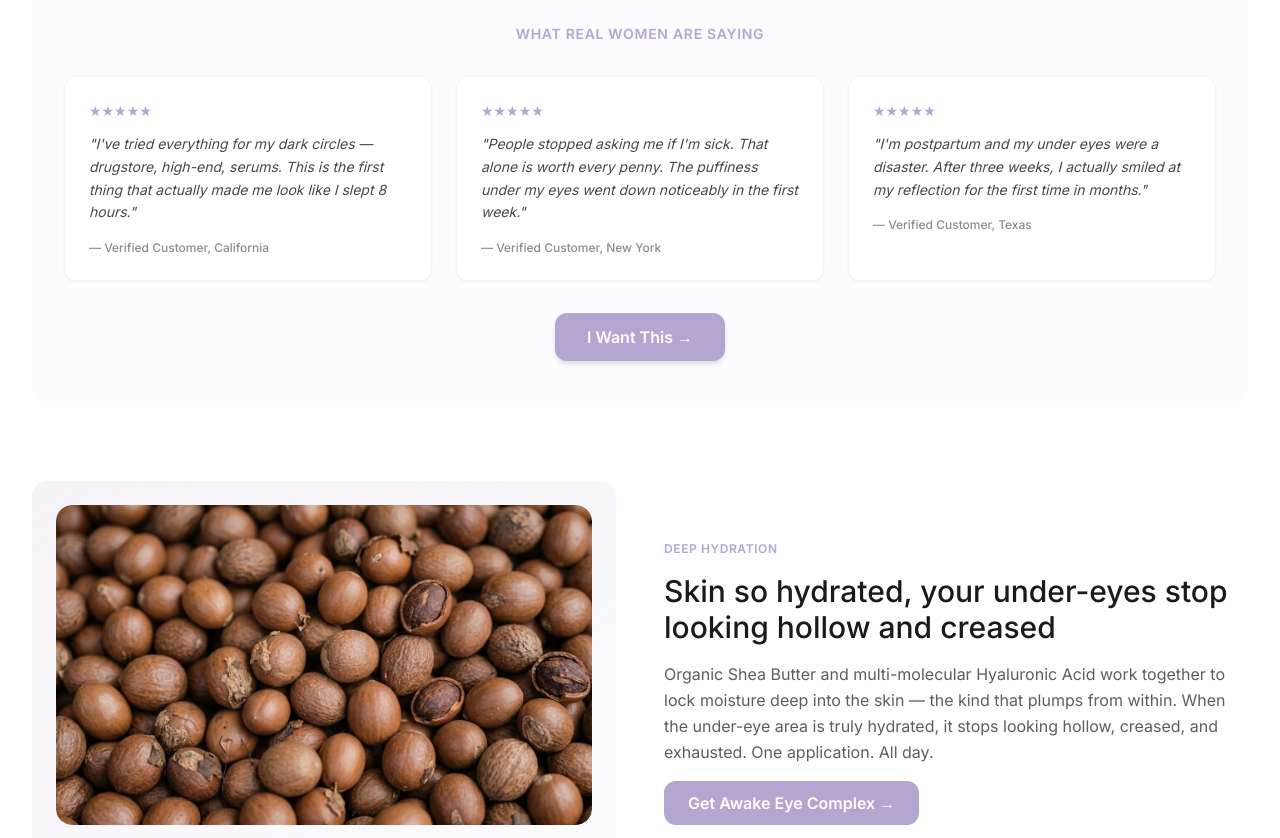
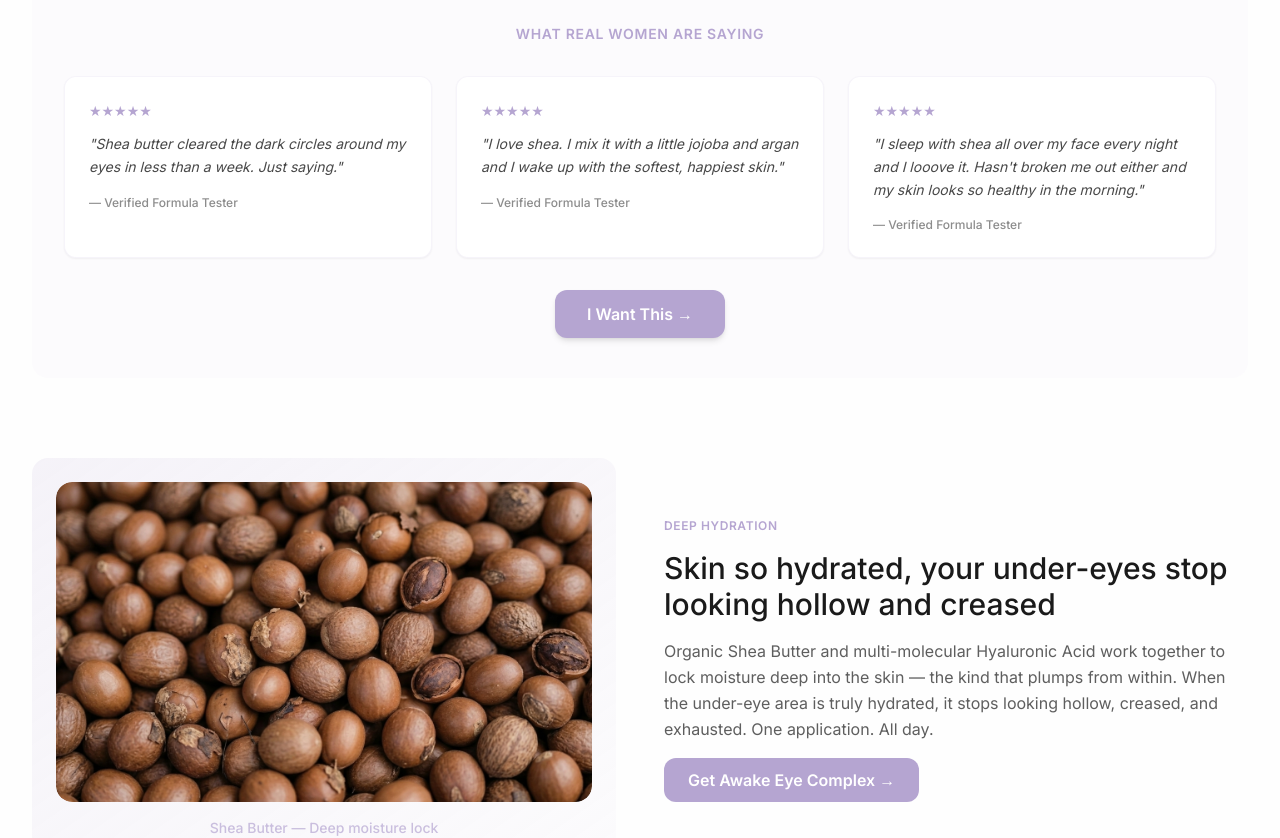
Before and after one commit to mateushahndev/lumaru, a Next.js app: page / in a window 1280 px wide. Shown: the part 1740-2578 px from the top of the page. Built offline with nearby package versions, Linux system fonts and the light colour scheme.

Commit message:
Trocando depoimentos exemplares por depoimentos reais

```diff
--- a/app/page.tsx
+++ b/app/page.tsx
@@ -41,20 +41,20 @@ const testimonialsSet1 = [
   {
     id: 1,
     rating: 5,
-    text: "I've tried everything for my dark circles — drugstore, high-end, serums. This is the first thing that actually made me look like I slept 8 hours.",
-    author: "Verified Customer, California",
+    text: "Shea butter cleared the dark circles around my eyes in less than a week. Just saying.",
+    author: "Verified Formula Tester",
   },
   {
     id: 2,
     rating: 5,
-    text: "People stopped asking me if I'm sick. That alone is worth every penny. The puffiness under my eyes went down noticeably in the first week.",
-    author: "Verified Customer, New York",
+    text: "I love shea. I mix it with a little jojoba and argan and I wake up with the softest, happiest skin.",
+    author: "Verified Formula Tester",
   },
   {
     id: 3,
     rating: 5,
-    text: "I'm postpartum and my under eyes were a disaster. After three weeks, I actually smiled at my reflection for the first time in months.",
-    author: "Verified Customer, Texas",
+    text: "I sleep with shea all over my face every night and I looove it. Hasn't broken me out either and my skin looks so healthy in the morning.",
+    author: "Verified Formula Tester",
   },
 ];
 
@@ -62,20 +62,20 @@ const testimonialsSet2 = [
   {
     id: 4,
     rating: 5,
-    text: "Genetic dark circles run in my family. I stopped believing any product could help. This one changed my mind — and my mirror.",
-    author: "Verified Customer, Florida",
+    text: "I have absolutely seen a big difference. And it happens really quickly, like honestly the first morning after using it. It's just moisturizing the skin super well and plumps it up a bit.",
+    author: "Verified Formula Tester",
   },
   {
     id: 5,
     rating: 5,
-    text: "No more 'you look tired' at work. No more concealer. Just my face — looking awake for the first time in years.",
-    author: "Verified Customer, Illinois",
+    text: "My girlfriend commented on it around a week in, completely not knowing I was using anything. Diminished dark circles and overall healthier skin.",
+    author: "Verified Formula Tester",
   },
   {
     id: 6,
     rating: 5,
-    text: "I have sensitive skin and was nervous. Zero irritation. Within two weeks my puffiness was noticeably reduced. I'm on my second bottle.",
-    author: "Verified Customer, Washington",
+    text: "My under eye concealer usually gets dry and separates by the end of the night but it actually held up. If my concealer can stay without drying it's a win.",
+    author: "Verified Formula Tester",
   },
 ];
 
```
